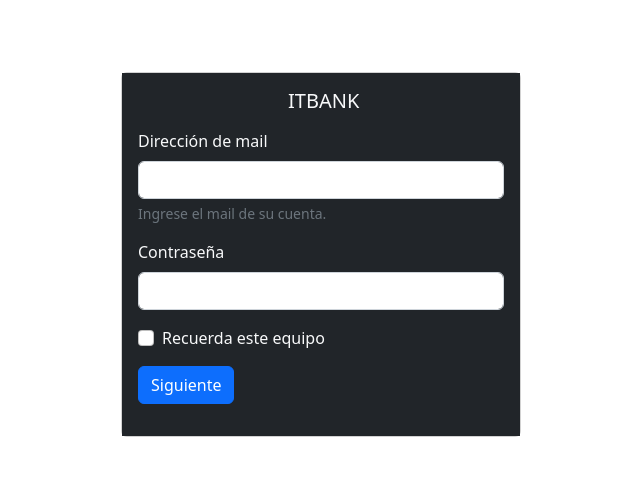
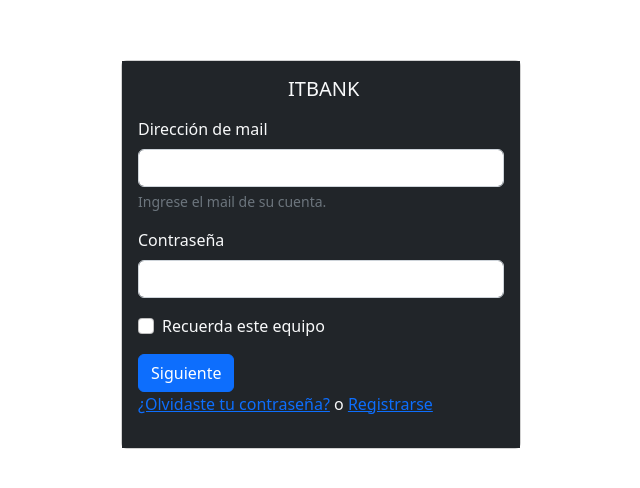
Before and after one commit to ticopycs/ITBANK-FSDC-4, a plain HTML site: page index.html in a window 1280 px wide. Shown: the part 146-634 px from the top of the page, without its empty margins (319-959 px from the left). Drawn offline with nearby package versions, Linux system fonts and the light colour scheme.

Commit message:
agrego boton "olvistste tu contraseña?"

```diff
--- a/index.html
+++ b/index.html
@@ -31,8 +31,10 @@
                         </div>
                         <button type="submit" class="btn btn-primary">Siguiente</button>
                     </form>
+                    <div class="text-align-center">
+                        <a href="#">¿Olvidaste tu contraseña?</a> o <a href="#">Registrarse</a>
+                    </div>
                 </p>
-
             </div>
 
         </div>
```
